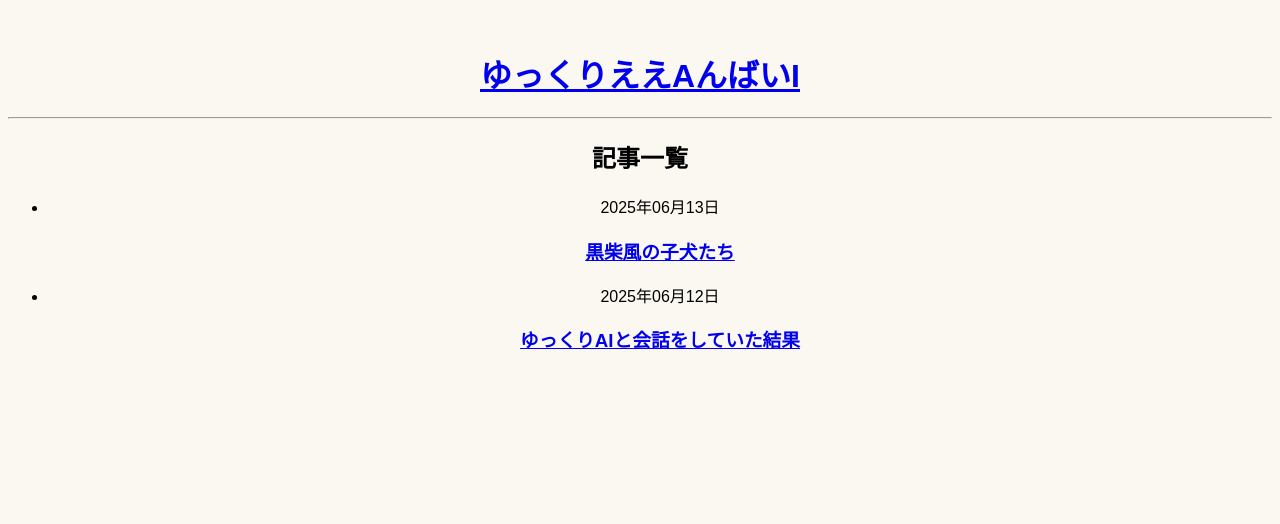
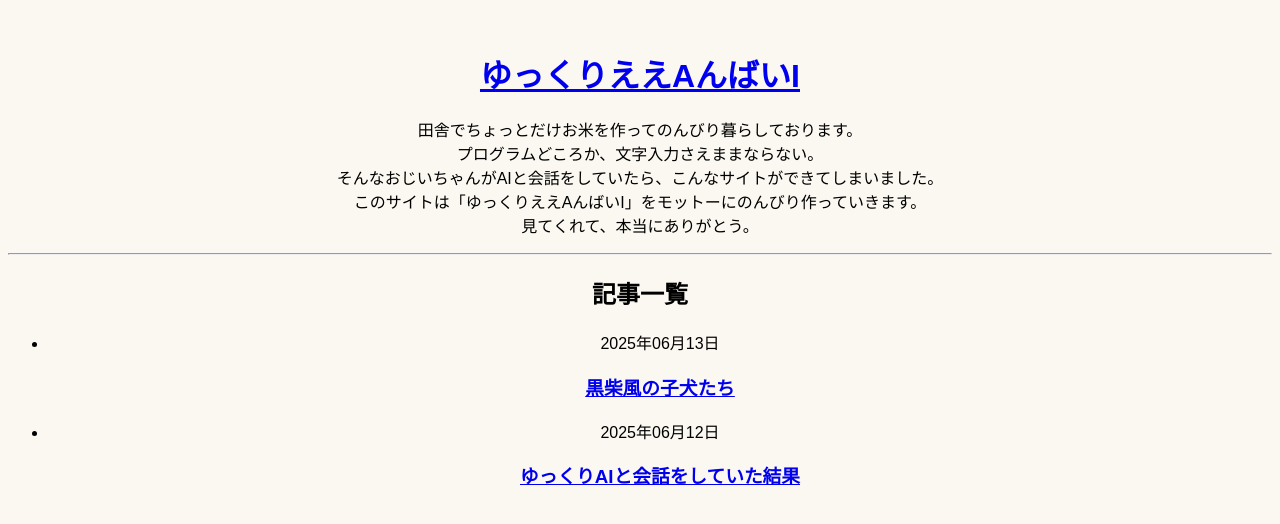
Before and after one commit to hiro69sabu/hiro69sabu.github.io, a Jekyll site: the page built from index.html, in a window 1280 px wide. Shown: the top 524 px of the page. Built offline with Jekyll 4.4.1, drawn with Linux system fonts in a browser that asks for light colours.

Commit message:
Update index.html

```diff
--- a/index.html
+++ b/index.html
@@ -5,7 +5,11 @@ layout: default
 <div class="home">
 
   <p class="site-description">
-    {{ site.description }}
+    田舎でちょっとだけお米を作ってのんびり暮らしております。<br>
+    プログラムどころか、文字入力さえままならない。<br>
+    そんなおじいちゃんがAIと会話をしていたら、こんなサイトができてしまいました。<br>
+    このサイトは「ゆっくりええAんばいI」をモットーにのんびり作っていきます。<br>
+    見てくれて、本当にありがとう。
   </p>
 
   <hr>
```
